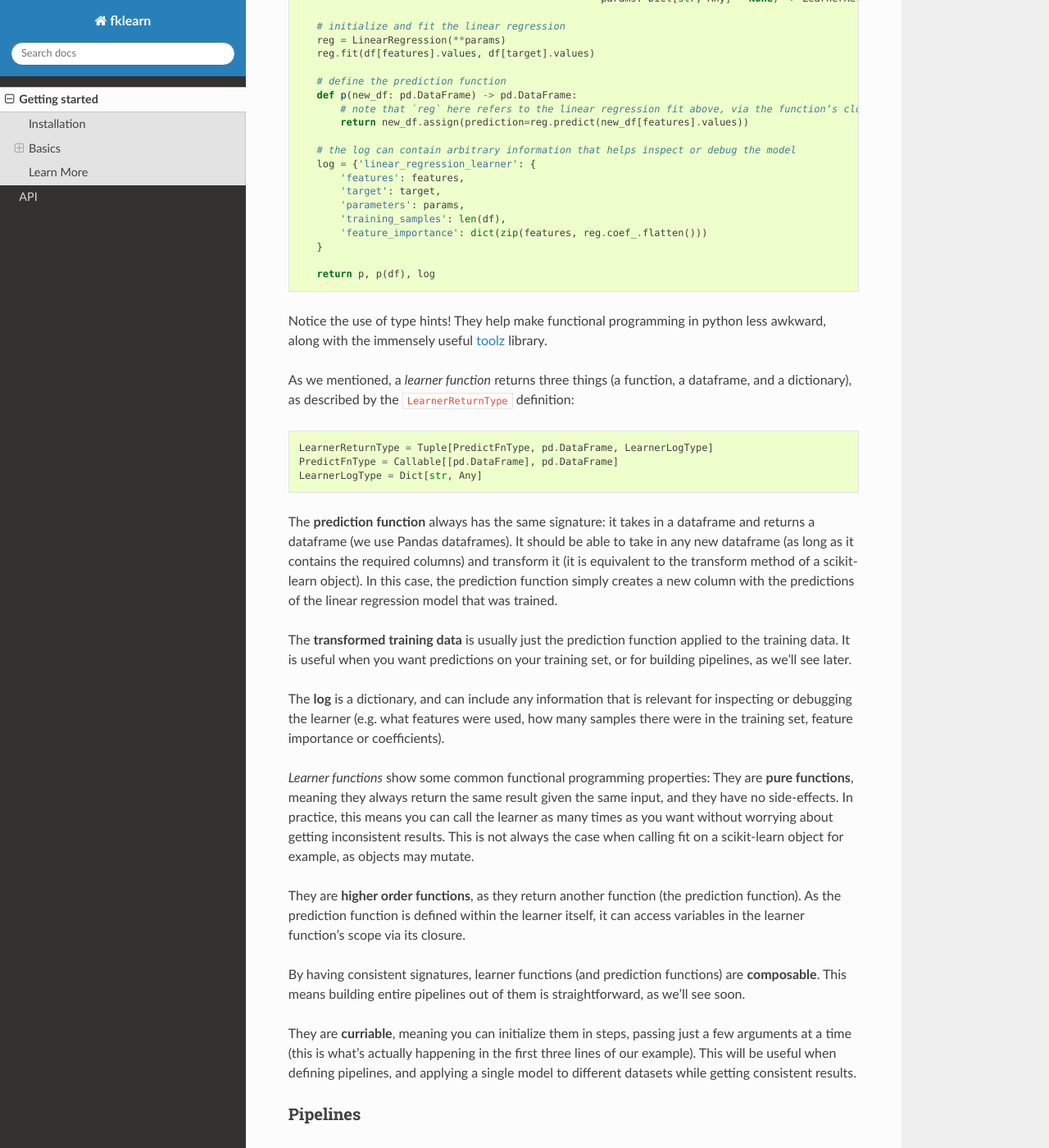
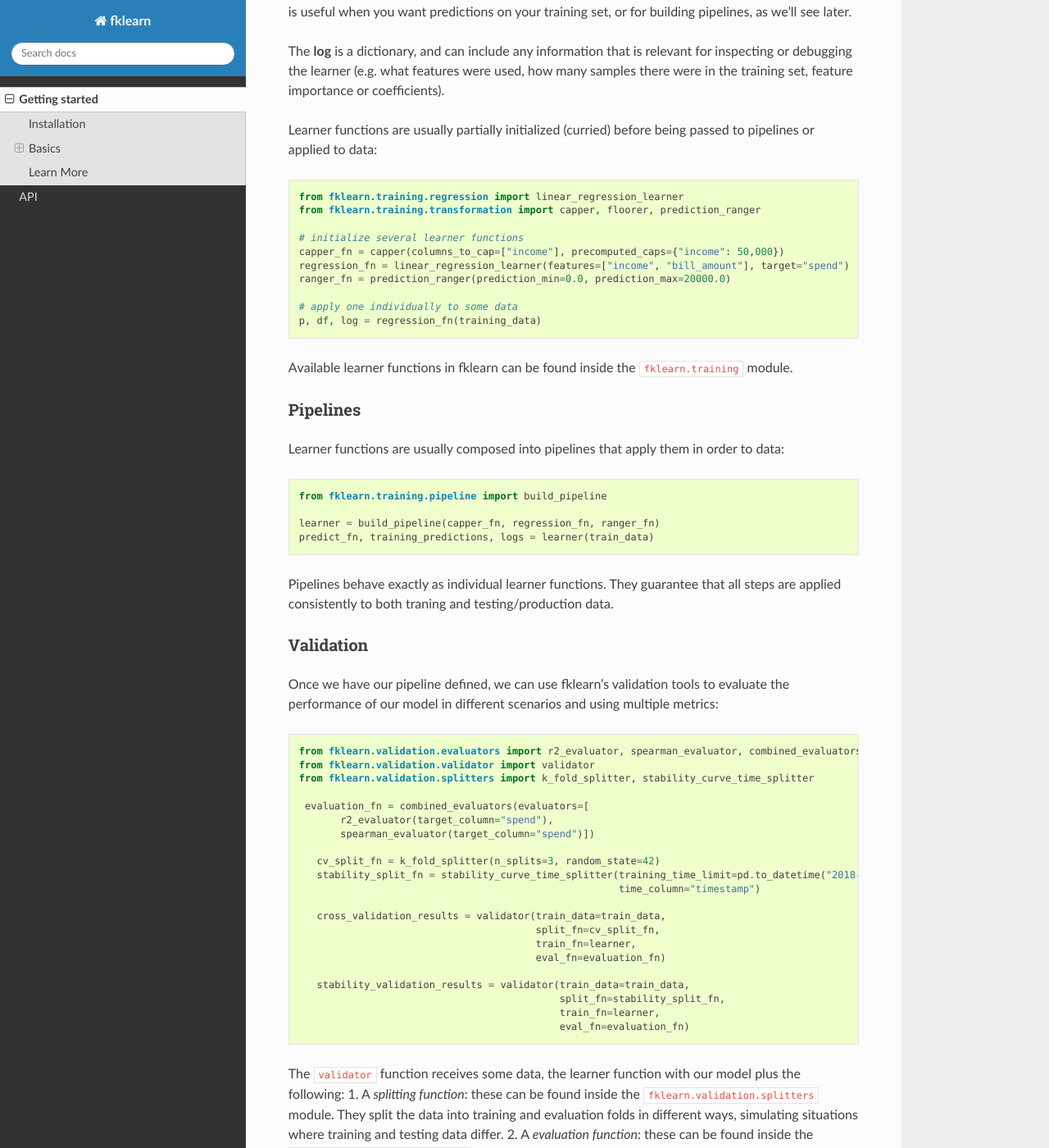
Before and after one commit to nubank/fklearn, a Sphinx documentation site: the page built from docs/source/getting_started.rst, in a window 1280 px wide and 1400 px high, scrolled down 1027 px. Shown: the whole window at 82% size. Built offline with Sphinx 7.4.7 and the Read the Docs theme 2.0.0, drawn with Linux system fonts in a browser that asks for light colours; pages that are not in the unit, such as notebooks, are missing from menus; some of the changed text lies outside the part shown.

Commit message:
Update getting_started.rst

```diff
--- a/docs/source/getting_started.rst
+++ b/docs/source/getting_started.rst
@@ -32,44 +32,6 @@ Learners
 While in scikit-learn the main abstraction for a model is a class with methods ``fit`` and ``transform``,
 in fklearn we use what we call a **learner function**. A learner function takes in some training data (plus other parameters),
 learns something from it and returns three things: a *prediction function*, the *transformed training data*, and a *log*.
-As an example, here’s a simplified definition of the ``linear_regression_learner``::
-
-    from sklearn.linear_model import LinearRegression
-    from toolz import curry
-
-    @curry
-    def linear_regression_learner(df: pd.DataFrame,
-                                                       features: List[str],
-                                                       target: str,
-                                                       params: Dict[str, Any] = None) -> LearnerReturnType:
-
-       # initialize and fit the linear regression
-       reg = LinearRegression(**params)
-       reg.fit(df[features].values, df[target].values)
-
-       # define the prediction function
-       def p(new_df: pd.DataFrame) -> pd.DataFrame:
-           # note that `reg` here refers to the linear regression fit above, via the function’s closure.
-           return new_df.assign(prediction=reg.predict(new_df[features].values))
-
-       # the log can contain arbitrary information that helps inspect or debug the model
-       log = {'linear_regression_learner': {
-           'features': features,
-           'target': target,
-           'parameters': params,
-           'training_samples': len(df),
-           'feature_importance': dict(zip(features, reg.coef_.flatten()))
-       }
-
-       return p, p(df), log
-
-Notice the use of type hints! They help make functional programming in python less awkward, along with the immensely useful `toolz <https://toolz.readthedocs.io>`_ library.
-
-As we mentioned, a *learner function* returns three things (a function, a dataframe, and a dictionary), as described by the ``LearnerReturnType`` definition::
-
-    LearnerReturnType = Tuple[PredictFnType, pd.DataFrame, LearnerLogType]
-    PredictFnType = Callable[[pd.DataFrame], pd.DataFrame]
-    LearnerLogType = Dict[str, Any]
 
 The **prediction function** always has the same signature: it takes in a dataframe and returns a dataframe (we use Pandas dataframes).
 It should be able to take in any new dataframe (as long as it contains the required columns) and transform it
@@ -80,23 +42,64 @@ The **transformed training data** is usually just the prediction function applie
 
 The **log** is a dictionary, and can include any information that is relevant for inspecting or debugging the learner (e.g. what features were used, how many samples there were in the training set, feature importance or coefficients).
 
-*Learner functions* show some common functional programming properties:
-They are **pure functions**, meaning they always return the same result given the same input, and they have no side-effects. In practice, this means you can call the learner as many times as you want without worrying about getting inconsistent results. This is not always the case when calling fit on a scikit-learn object for example, as objects may mutate.
+Learner functions are usually partially initialized (curried) before being passed to pipelines or applied to data::
 
-They are **higher order functions**, as they return another function (the prediction function). As the prediction function is defined within the learner itself, it can access variables in the learner function’s scope via its closure.
+   from fklearn.training.regression import linear_regression_learner
+   from fklearn.training.transformation import capper, floorer, prediction_ranger
 
-By having consistent signatures, learner functions (and prediction functions) are **composable**. This means building entire pipelines out of them is straightforward, as we’ll see soon.
+   # initialize several learner functions
+   capper_fn = capper(columns_to_cap=["income"], precomputed_caps={"income": 50,000})
+   regression_fn = linear_regression_learner(features=["income", "bill_amount"], target="spend")
+   ranger_fn = prediction_ranger(prediction_min=0.0, prediction_max=20000.0)
 
-They are **curriable**, meaning you can initialize them in steps, passing just a few arguments at a time (this is what’s actually happening in the first three lines of our example). This will be useful when defining pipelines, and applying a single model to different datasets while getting consistent results.
+   # apply one individually to some data
+   p, df, log = regression_fn(training_data)
 
+Available learner functions in fklearn can be found inside the ``fklearn.training`` module.
 
 Pipelines
 #########
 
+Learner functions are usually composed into pipelines that apply them in order to data::
+
+    from fklearn.training.pipeline import build_pipeline
+
+    learner = build_pipeline(capper_fn, regression_fn, ranger_fn)
+    predict_fn, training_predictions, logs = learner(train_data)
+
+Pipelines behave exactly as individual learner functions. They  guarantee that all steps are applied consistently to both traning and testing/production data.
 
 
 Validation
 ##########
 
+Once we have our pipeline defined, we can use fklearn's validation tools to evaluate the performance of our model in different scenarios and using multiple metrics::
+
+    from fklearn.validation.evaluators import r2_evaluator, spearman_evaluator, combined_evaluators
+    from fklearn.validation.validator import validator
+    from fklearn.validation.splitters import k_fold_splitter, stability_curve_time_splitter
+
+     evaluation_fn = combined_evaluators(evaluators=[
+           r2_evaluator(target_column="spend"),
+           spearman_evaluator(target_column="spend")])
+
+       cv_split_fn = k_fold_splitter(n_splits=3, random_state=42)
+       stability_split_fn = stability_curve_time_splitter(training_time_limit=pd.to_datetime("2018-01-01"),
+                                                          time_column="timestamp")
+
+       cross_validation_results = validator(train_data=train_data,
+                                            split_fn=cv_split_fn,
+                                            train_fn=learner,
+                                            eval_fn=evaluation_fn)
+
+       stability_validation_results = validator(train_data=train_data,
+                                                split_fn=stability_split_fn,
+                                                train_fn=learner,
+                                                eval_fn=evaluation_fn)
+
+The ``validator`` function receives some data, the learner function with our model plus the following:
+1. A *splitting function*: these can be found inside the ``fklearn.validation.splitters`` module. They split the data into training and evaluation folds in different ways, simulating situations where training and testing data differ.
+2. A *evaluation function*: these can be found inside the ``fklearn.validation.evaluators`` module. They compute various performance metrics of interest on our model's predictions. They can be composed by using ``combined_evaluators`` for example.
+
 Learn More
 ----------
```
